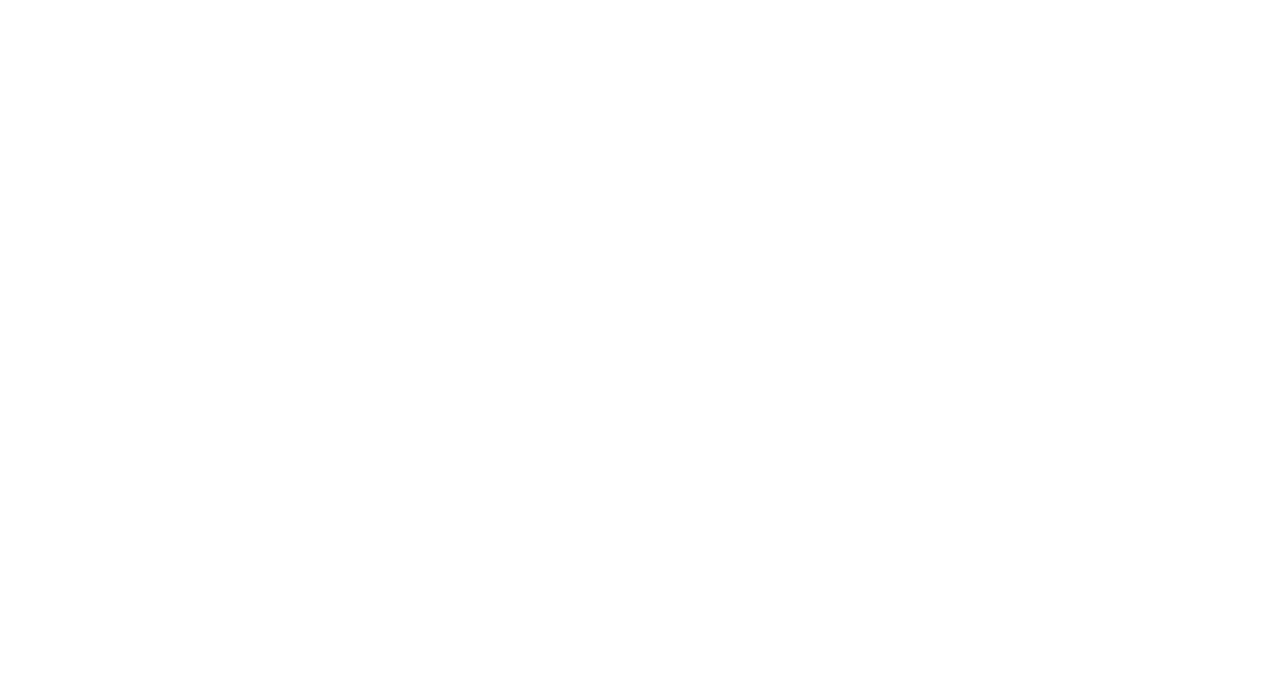
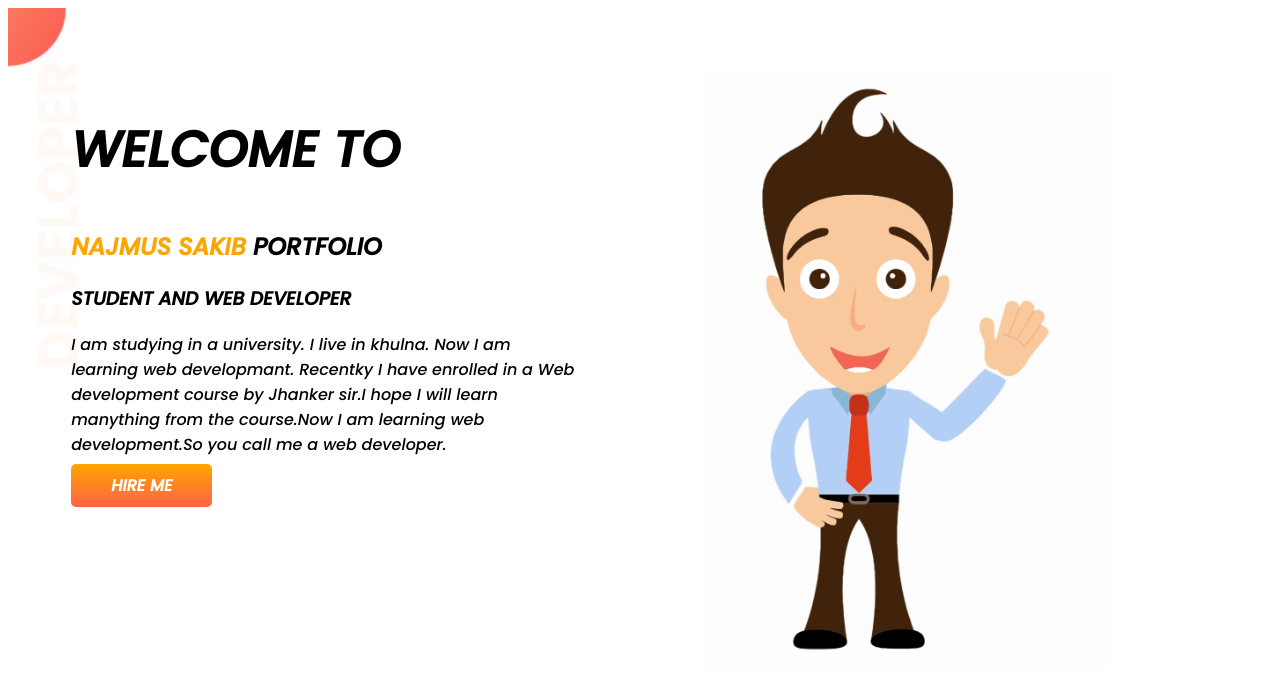
Before and after one commit to Ashikur20/sakib-portfolio, a plain HTML site: page index.html in a window 1280 px wide. Drawn offline with Linux system fonts and the light colour scheme.

Commit message:
top-banner added

```diff
--- a/index.html
+++ b/index.html
@@ -6,8 +6,25 @@
     <meta http-equiv="X-UA-Compatible" content="IE=edge">
     <meta name="viewport" content="width=device-width, initial-scale=1.0">
     <title>Portfolio of sakib</title>
+    <link rel="preconnect" href="https://fonts.googleapis.com">
+    <link rel="preconnect" href="https://fonts.gstatic.com" crossorigin>
+    <link href="https://fonts.googleapis.com/css2?family=Poppins:ital,wght@1,500&display=swap" rel="stylesheet">
     <link rel="stylesheet" href="style.css">
 </head>
+<section class="top-banner flexiable-container">
+    <div class="half-width">
+        <h1>WELCOME TO</h1>
+        <h2> <span class="orange-color">NAJMUS SAKIB</span> PORTFOLIO</h2>
+        <h3>STUDENT AND WEB DEVELOPER</h3>
+        <p>I am studying in a university. I live in khulna. Now I am learning web developmant. Recentky I have enrolled
+            in a Web development course by Jhanker sir.I hope I will learn manything from the course.Now I am learning
+            web development.So you call me a web developer.</p>
+        <a class="link-button" target="_blank" href="https://web.programming-hero.com/">HIRE ME</a>
+    </div>
+    <div class="half-width">
+        <img src="images/1.png" alt="">
+    </div>
+</section>
 
 <body>
 
--- a/style.css
+++ b/style.css
@@ -0,0 +1,32 @@
+body{
+    font-family: 'Poppins', sans-serif;
+}
+h1{
+    font-size: 50px;
+}
+.orange-color{
+    color: orange;
+}
+.flexiable-container{
+    display: flex;
+    margin-bottom: 100px;
+}
+.half-width{
+    width: 50%;
+    padding: 5%;
+}
+.half-width img{
+    width: 80%;
+}
+.link-button{
+    text-decoration: none;
+    background-image: linear-gradient(orange,tomato);
+    padding: 10px 40px;
+    color: white;
+    font-weight: 700;
+    border-radius: 5px;
+}
+.top-banner{
+    background-image:url(images/top-banner.png);
+    background-repeat: no-repeat;
+}
```
